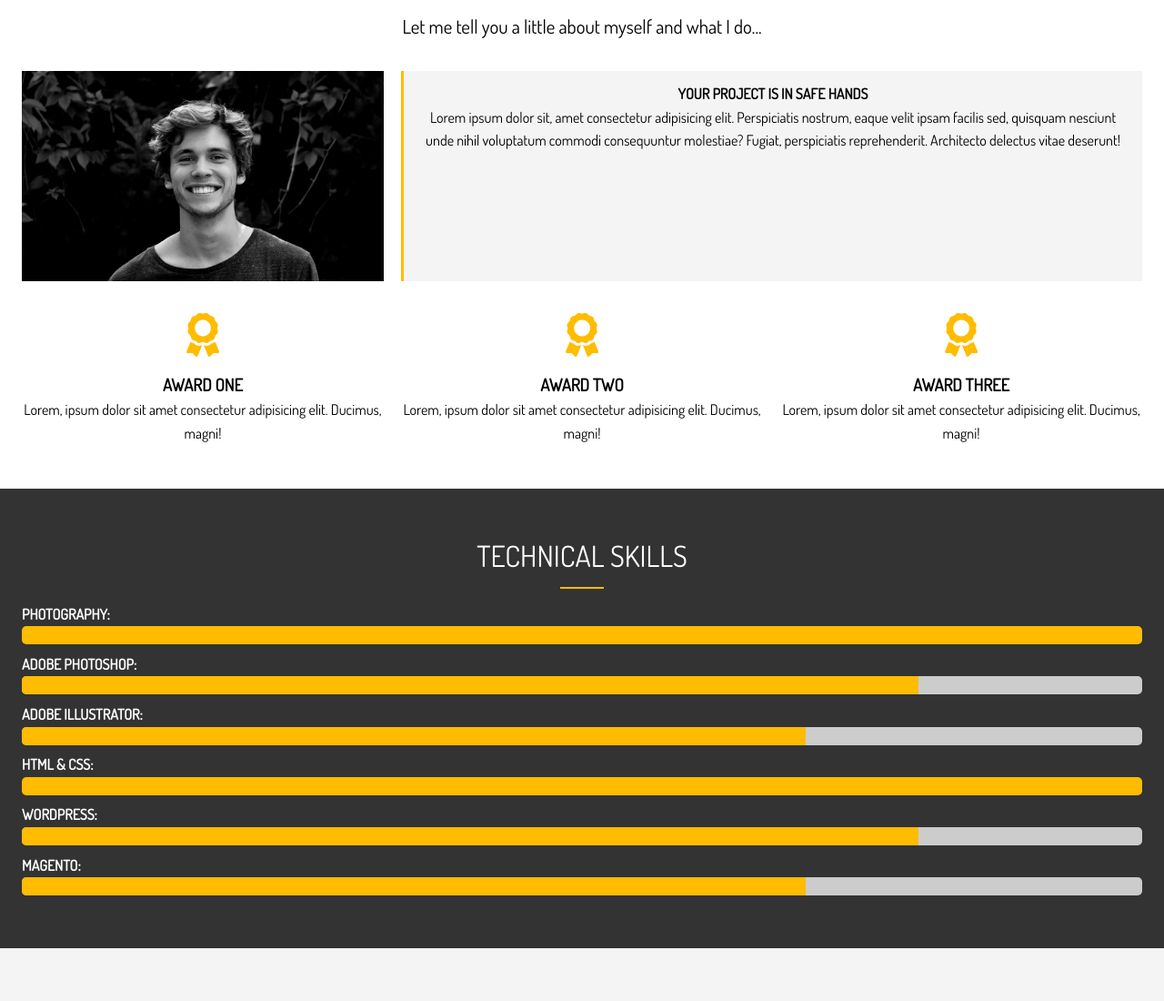
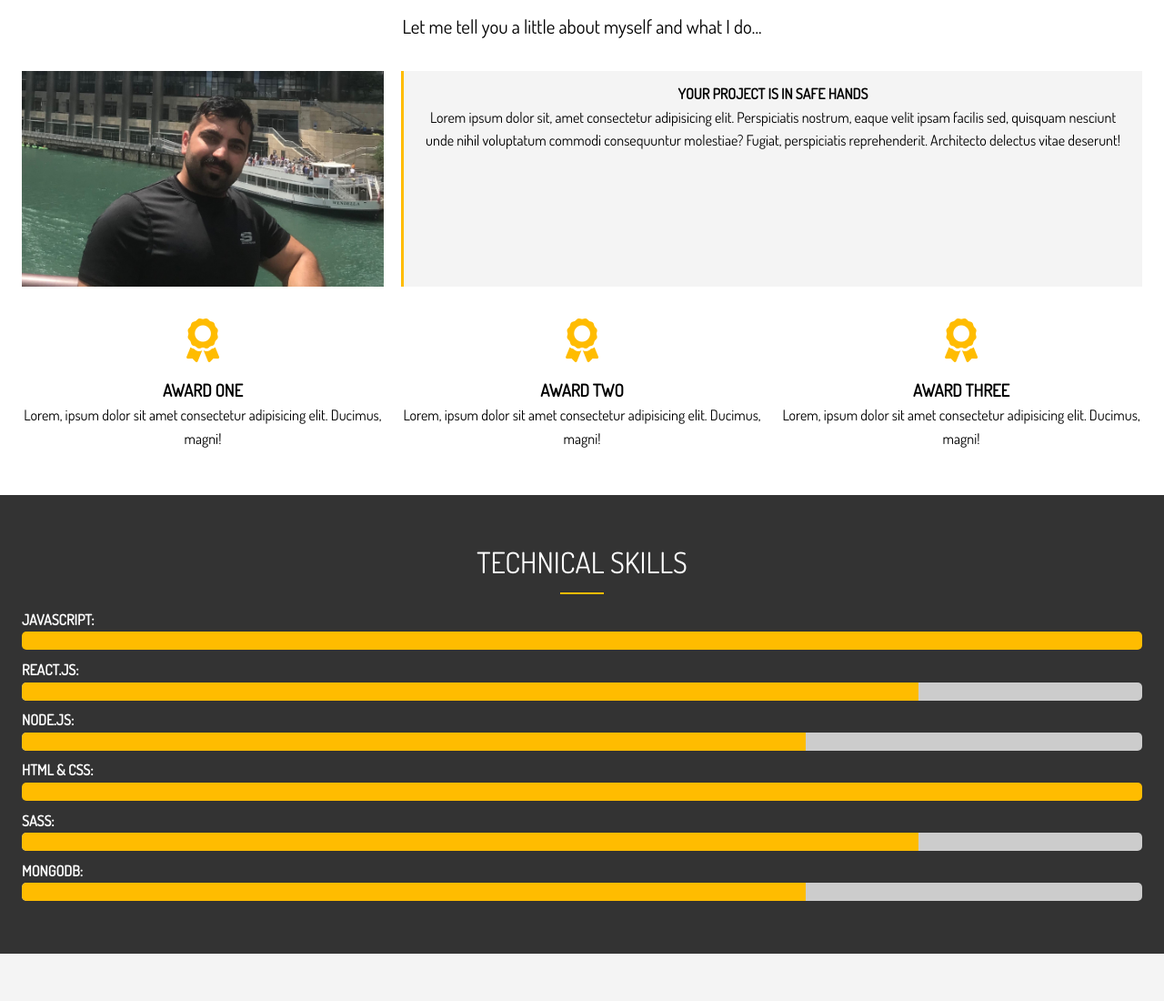
Before and after one commit to sameralsudani/new-portfolio, a website: page dist/about.html in a window 1280 px wide. Shown: the part 203-1303 px from the top of the page at 91% size. Drawn offline with Linux system fonts and the light colour scheme; files whose address does not match are found by name.

Commit message:
Second Commit

```diff
--- a/dist/about.html
+++ b/dist/about.html
@@ -15,14 +15,14 @@
       rel="stylesheet"
     />
     <link rel="stylesheet" href="css/main.css" />
-    <title>About Me | UI/UX Designer & Photographer</title>
+    <title>About Me | UI/UX Designer & JavaScript Engineer</title>
   </head>
   <body>
     <!-- Header -->
     <header id="header-inner">
       <div class="container">
         <nav id="main-nav">
-          <img src="img/logo.png" alt="My Portfolio" id="logo" />
+          <!-- <img src="img/logo.png" alt="My Portfolio" id="logo" /> -->
           <ul>
             <li><a href="index.html">Home</a></li>
             <li><a href="about.html" class="current">About</a></li>
@@ -42,7 +42,7 @@
           Let me tell you a little about myself and what I do...
         </p>
         <div class="about-info">
-          <img src="img/about.jpg" alt="" class="bio-image" />
+          <img src="img/IMG_6948.JPG" alt="" class="bio-image" />
           <div class="bio bg-light">
             <h4>Your Project Is In Safe Hands</h4>
             <p>
@@ -86,15 +86,15 @@
       <div class="container">
         <h2 class="section-title">Technical Skills</h2>
         <div class="bottom-line"></div>
-        <h4>Photography:</h4>
+        <h4>JavaScript:</h4>
         <div class="progress">
           <div style="width:100%"></div>
         </div>
-        <h4>Adobe Photoshop:</h4>
+        <h4>React.JS:</h4>
         <div class="progress">
           <div style="width:80%"></div>
         </div>
-        <h4>Adobe Illustrator:</h4>
+        <h4>Node.JS:</h4>
         <div class="progress">
           <div style="width:70%"></div>
         </div>
@@ -102,11 +102,11 @@
         <div class="progress">
           <div style="width:100%"></div>
         </div>
-        <h4>Wordpress:</h4>
+        <h4>Sass:</h4>
         <div class="progress">
           <div style="width:80%"></div>
         </div>
-        <h4>Magento:</h4>
+        <h4>Mongodb:</h4>
         <div class="progress">
           <div style="width:70%"></div>
         </div>
```
Also changed, not shown: dist/contact.html (+5 -5 lines), dist/index.html (+4 -4 lines), dist/work.html (+2 -2 lines), dist/img/IMG_6948.JPG (added), dist/img/download.png (added).
